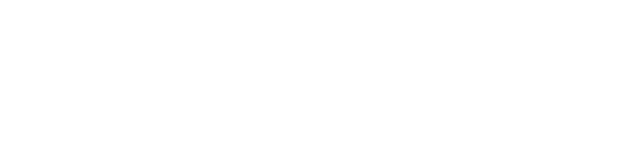
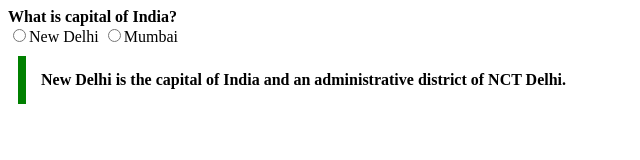
Before and after one commit to acciojob/trivia-krishna09062001, a website: page main.html in a window 1280 px wide. Shown: the whole page, without its empty margins (0-640 px from the left). Drawn offline with Linux system fonts and the light colour scheme.

Commit message:
created a submission

```diff
--- a/main.html
+++ b/main.html
@@ -8,6 +8,12 @@
 
 <body>
 	<!-- the entire body must be written by student -->
+	<label for="question"><b>What is capital of India?</b></label><br>
+	<input type="radio" id="capital" name="multiple">New Delhi
+	<input type="radio" id="capital" name="multiple">Mumbai
+	<blockquote cite="https://en.wikipedia.org/wiki/New_Delhi">
+		New Delhi is the capital of India and an administrative district of NCT Delhi.
+	</blockquote>
     <script type="text/javascript" src="./script.js">
 </script>
 
--- a/styles.css
+++ b/styles.css
@@ -1,2 +1,11 @@
 
 /* Your CSS Code here. */
+blockquote
+{
+   max-width: 600px;
+	margin: 10px;
+	padding: 15px;
+	border-left: 8px solid green;
+	background-color: #f8fffe"";
+font-weight: bold;
+}
```
